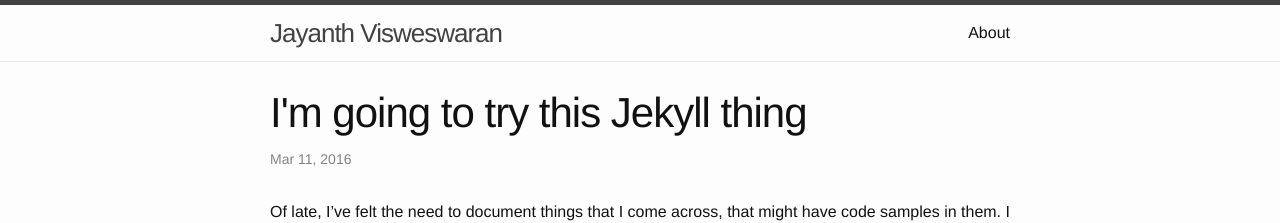
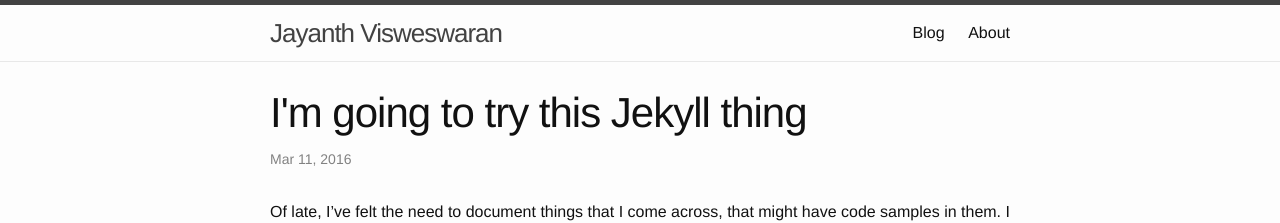
Before and after one commit to goose42/goose42.github.io, a Jekyll site: the page built from _posts/2016-03-10-starting-jekyll.markdown, in a window 1280 px wide. Shown: the top 223 px of the page. Built offline with Jekyll 4.4.1, drawn with Linux system fonts in a browser that asks for light colours; emoji names are drawn with the system emoji font.

Commit message:
changes to the landing page

```diff
--- a/_layouts/page.html
+++ b/_layouts/page.html
@@ -4,7 +4,7 @@ layout: default
 <article class="post">
 
   <header class="post-header">
-    <h1 class="post-title">{{ page.title }}</h1>
+    <h1 class="post-title">{{ page.heading }}</h1>
   </header>
 
   <div class="post-content">
--- a/index.html
+++ b/blog.md
@@ -1,5 +1,7 @@
 ---
 layout: default
+title: Blog
+permalink: /blog/
 ---
 
 <div class="home">
```
Also changed, not shown: index.md (renamed from about.md, +2 -1 lines), 1 other file.
